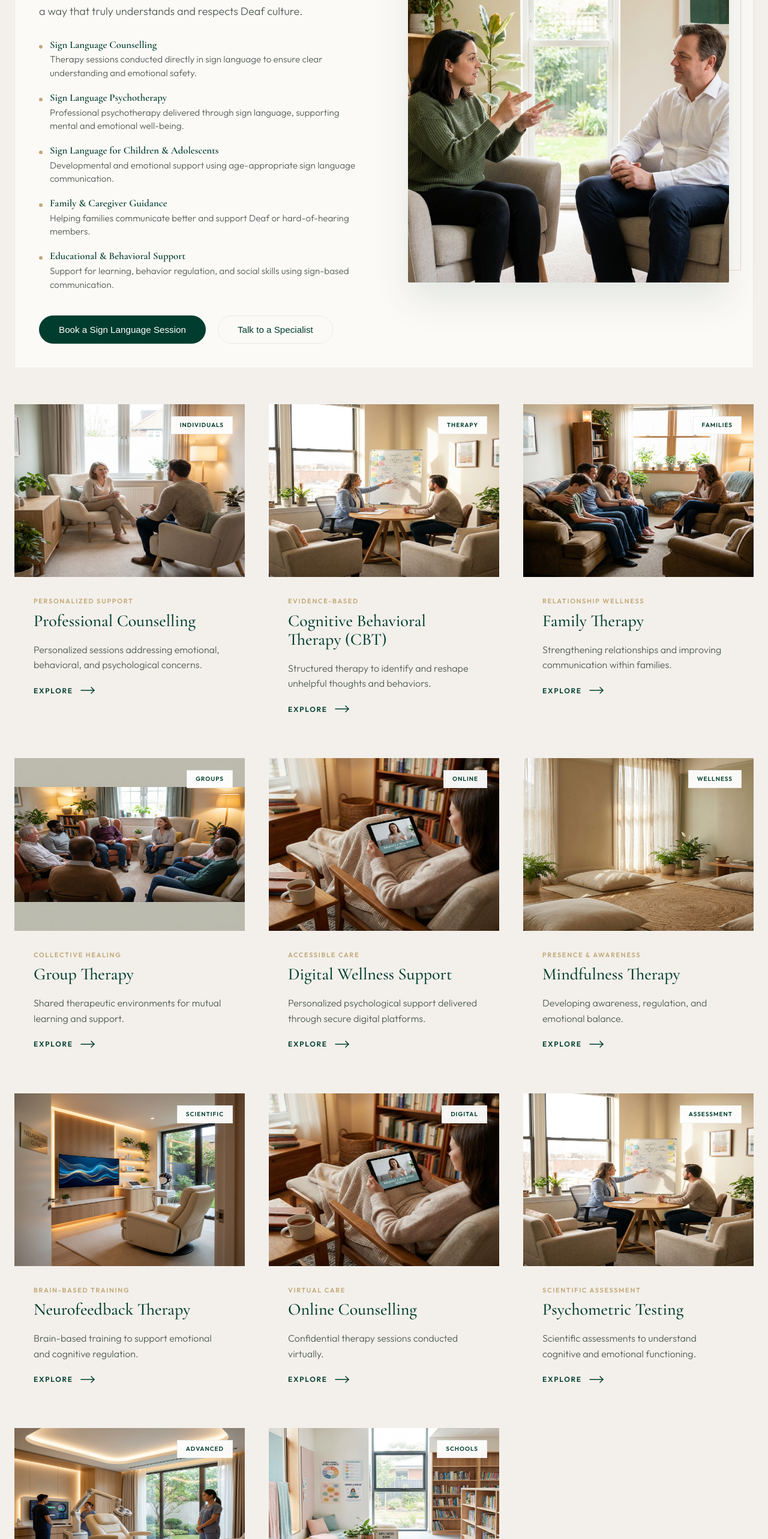
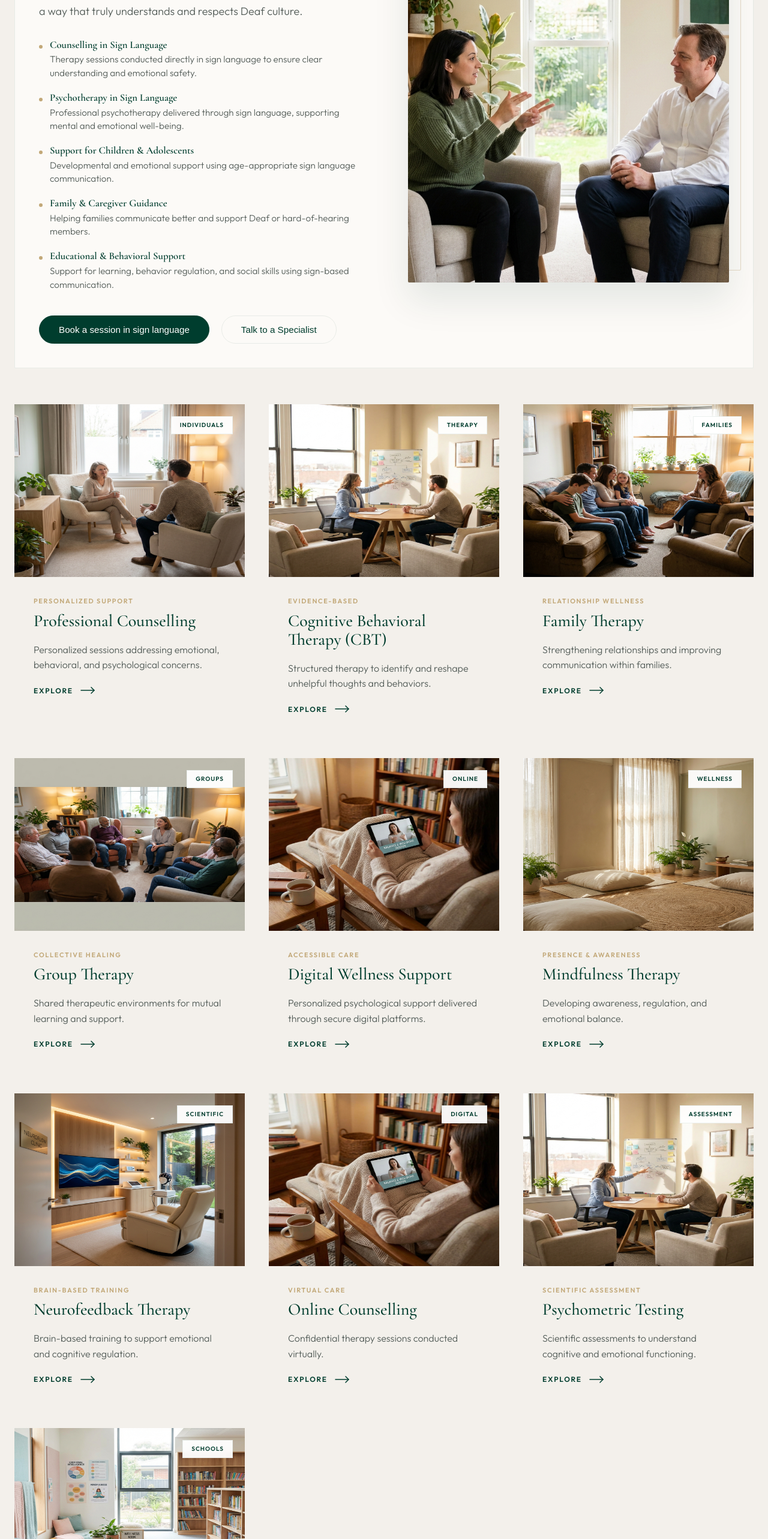
Before and after one commit to joelthomasitday/halcyon-psy, a Next.js app: page / in a window 1280 px wide. Shown: the part 2340-4906 px from the top of the page at 60% size. Built offline with nearby package versions, Linux system fonts and the light colour scheme.

Commit message:
feat: Introduce new UI components for deaf support services, patient care conditions, and general services.

```diff
--- a/src/components/DeafSupport.tsx
+++ b/src/components/DeafSupport.tsx
@@ -13,15 +13,15 @@ export default function DeafSupport({ embedded = false }: DeafSupportProps) {
 
   const services = [
     {
-      title: "Sign Language Counselling",
+      title: "Counselling in Sign Language",
       description: "Therapy sessions conducted directly in sign language to ensure clear understanding and emotional safety."
     },
     {
-      title: "Sign Language Psychotherapy",
+      title: "Psychotherapy in Sign Language",
       description: "Professional psychotherapy delivered through sign language, supporting mental and emotional well-being."
     },
     {
-      title: "Sign Language for Children & Adolescents",
+      title: "Support for Children & Adolescents",
       description: "Developmental and emotional support using age-appropriate sign language communication."
     },
     {
@@ -104,7 +104,7 @@ export default function DeafSupport({ embedded = false }: DeafSupportProps) {
           <div className="button-group">
              <a href={whatsappLink} target="_blank" rel="noopener noreferrer" style={{ textDecoration: "none" }}>
                 <button className="btn-primary">
-                  Book a Sign Language Session
+                  Book a session in sign language
                 </button>
              </a>
              <a href={whatsappLink} target="_blank" rel="noopener noreferrer" style={{ textDecoration: "none" }}>
--- a/src/components/PatientCare.tsx
+++ b/src/components/PatientCare.tsx
@@ -3,7 +3,7 @@
 import { motion } from "framer-motion";
 
 const conditions = [
-  "Addiction", "Adjustment Disorders", "Psychiatry", "Clinical Psychology",
+  "Addiction", "Adjustment Disorders","Clinical Psychology",
   "Alcoholism", "Alzheimer’s Disease", "Anxiety Disorders", "Autism Spectrum Disorder",
   "Bipolar Disorder", "Child Psychology", "Chronic Pain", "Dementia",
   "Depression", "Drug Addiction", "Couples & Relationship Counseling",
--- a/src/components/Services.tsx
+++ b/src/components/Services.tsx
@@ -77,14 +77,6 @@ const services = [
     image: "/services/cbt.png",
     category: "Assessment",
     whatsappLink: "https://wa.me/919946702704?text=Hello%2C%20I%E2%80%99d%20like%20information%20about%20Psychometric%20Testing."
-  },
-  {
-    title: "RTMS Therapy",
-    subtitle: "Advanced Treatment",
-    description: "Advanced, non-invasive brain stimulation for treatment-resistant conditions.",
-    image: "/services/rtms-therapy.png",
-    category: "Advanced",
-    whatsappLink: "https://wa.me/919946702704?text=Hello%2C%20I%20want%20to%20know%20more%20about%20RTMS%20Therapy."
   },
   {
     title: "School Wellness Programs",
```
